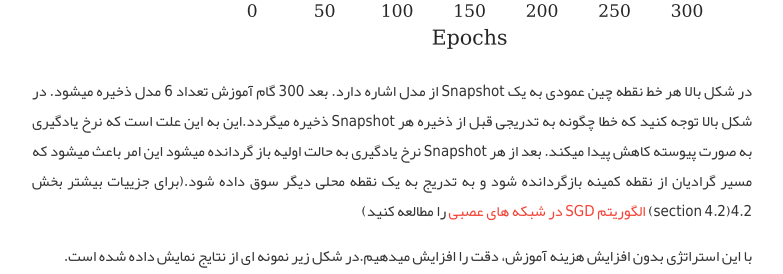
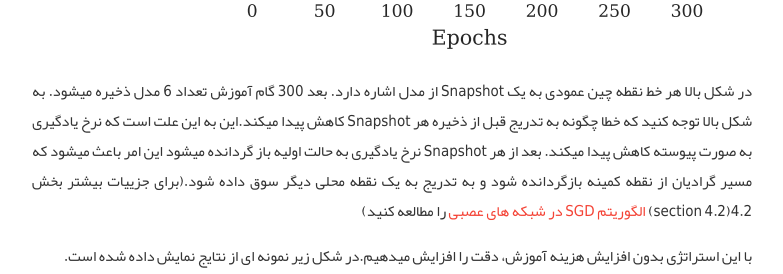
Before and after one commit to AlisterTA/alisterta.github.io, a Jekyll site: the page built from _posts/2017-07-02-افزایش سرعت آموزش شبکه های عصبی عمیق.md, in a window 1280 px wide and 900 px high, scrolled down 3297 px. Shown: the part 184-458 px from the top of the window, without its empty margins (248-1031 px from the left). Built offline with Jekyll 4.4.1, drawn with Linux system fonts in a browser that asks for light colours; comment, search, counter and statistics services are not loaded.

Commit message:
Update 2017-07-02-افزایش سرعت آموزش شبکه های عصبی عمیق.md

```diff
--- a/_posts/2017-07-02-افزایش سرعت آموزش شبکه های عصبی عمیق.md
+++ b/_posts/2017-07-02-افزایش سرعت آموزش شبکه های عصبی عمیق.md
@@ -58,7 +58,7 @@ g(x)=x^3
 
 ![_config.yml]({{ site.baseurl }}/images/8/6.png)
 
-در شکل بالا هر خط نقطه چین عمودی به یک Snapshot از مدل اشاره دارد. بعد 300 گام آموزش تعداد 6 مدل ذخیره میشود. در شکل بالا توجه کنید که خطا چگونه به تدریجی قبل از ذخیره هر Snapshot ذخیره میگردد.این به این علت است که نرخ یادگیری به صورت پیوسته کاهش پیدا میکند. بعد از هر Snapshot نرخ یادگیری به حالت اولیه باز گردانده میشود این امر باعث میشود که مسیر گرادیان از نقطه کمینه بازگردانده شود و به تدریج به یک نقطه محلی دیگر سوق داده شود.(برای جزییات بیشتر بخش 4.2(section 4.2) [الگوریتم SGD در شبکه های عصبی](http://leon.bottou.org/publications/pdf/nimes-1991.pdf) را مطالعه کنید)
+در شکل بالا هر خط نقطه چین عمودی به یک Snapshot از مدل اشاره دارد. بعد 300 گام آموزش تعداد 6 مدل ذخیره میشود. به شکل بالا توجه کنید که خطا چگونه به تدریج قبل از ذخیره هر Snapshot کاهش پیدا میکند.این به این علت است که نرخ یادگیری به صورت پیوسته کاهش پیدا میکند. بعد از هر Snapshot نرخ یادگیری به حالت اولیه باز گردانده میشود این امر باعث میشود که مسیر گرادیان از نقطه کمینه بازگردانده شود و به تدریج به یک نقطه محلی دیگر سوق داده شود.(برای جزییات بیشتر بخش 4.2(section 4.2) [الگوریتم SGD در شبکه های عصبی](http://leon.bottou.org/publications/pdf/nimes-1991.pdf) را مطالعه کنید)
 
 با این استراتژی بدون افزایش هزینه آموزش، دقت را افزایش میدهیم.در شکل زیر نمونه ای از نتایج نمایش داده شده است.
 
```
